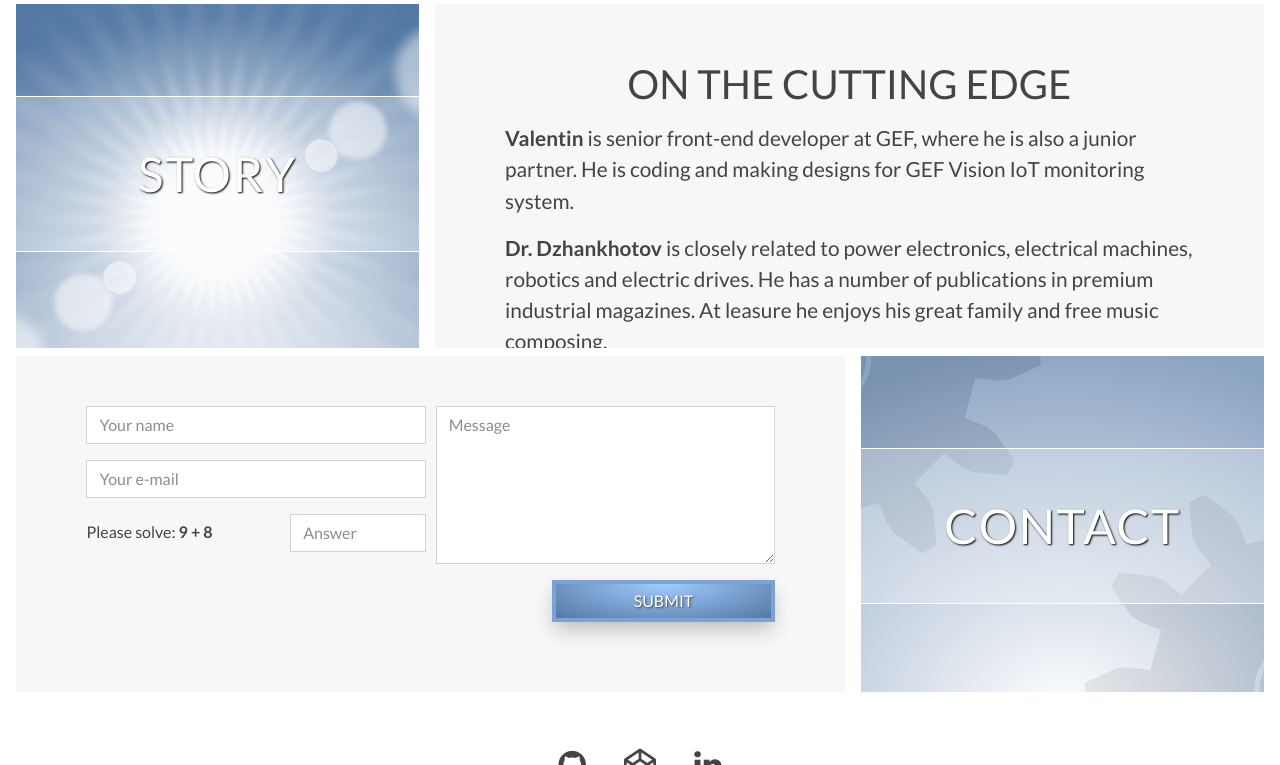
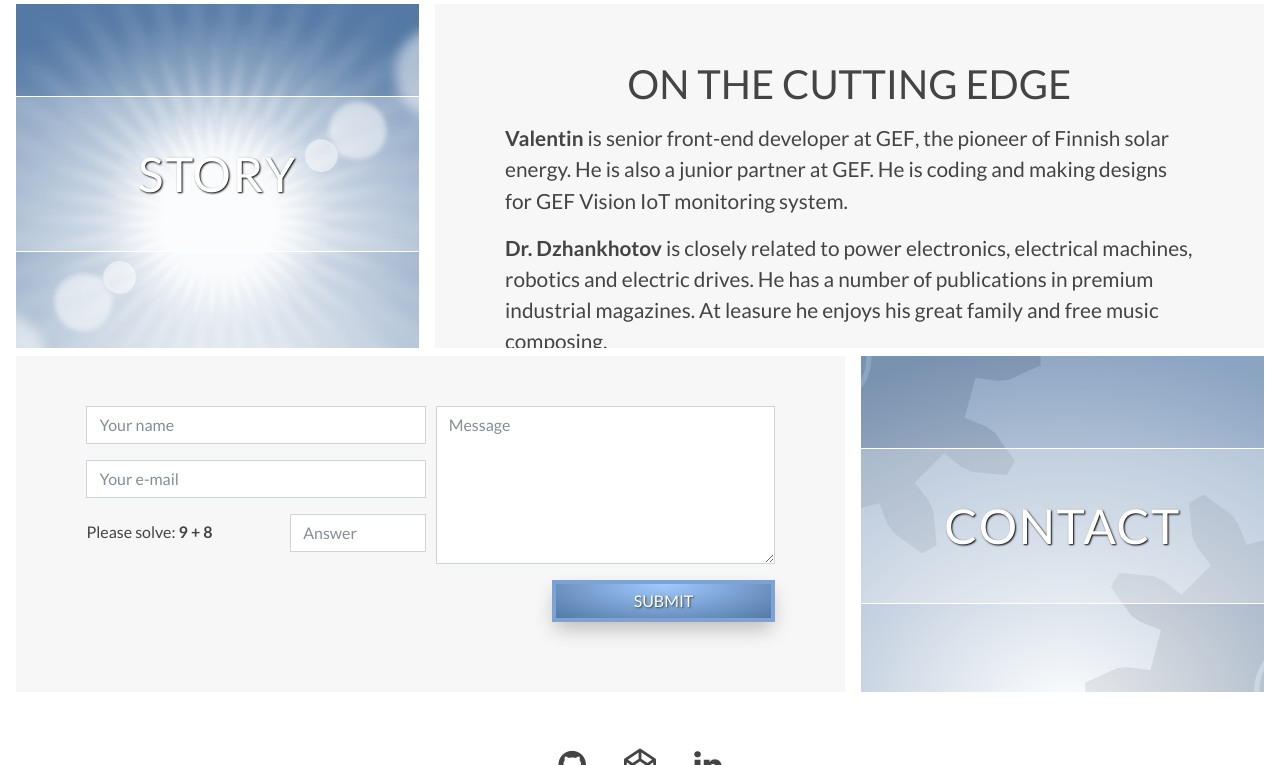
Before and after one commit to vushe/vushe.github.io, a Jekyll site: the page built from index.md, in a window 1280 px wide and 900 px high, scrolled down 717 px, cut to the strip 135-900 px from the top of the window. Built offline with Jekyll 4.4.1, drawn with Linux system fonts in a browser that asks for light colours; nearby versions of some CDN libraries.

Commit message:
Story updated

```diff
--- a/_layouts/default.html
+++ b/_layouts/default.html
@@ -39,7 +39,7 @@
                         <h1 class="text-center">ON THE CUTTING EDGE</h1>
 
                         <p>
-                            <strong>Valentin</strong> is senior front-end developer at GEF, where he is also a junior partner. He is coding and making designs for GEF Vision IoT monitoring system.
+                            <strong>Valentin</strong> is senior front-end developer at <a href="http://www.gef.fi">GEF</a>, the pioneer of Finnish solar energy. He is also a junior partner at GEF. He is coding and making designs for GEF Vision IoT monitoring system.
                         </p>
                         <p>
                             <strong>Dr. Dzhankhotov</strong> is closely related to power electronics, electrical machines, robotics and electric drives.
```
